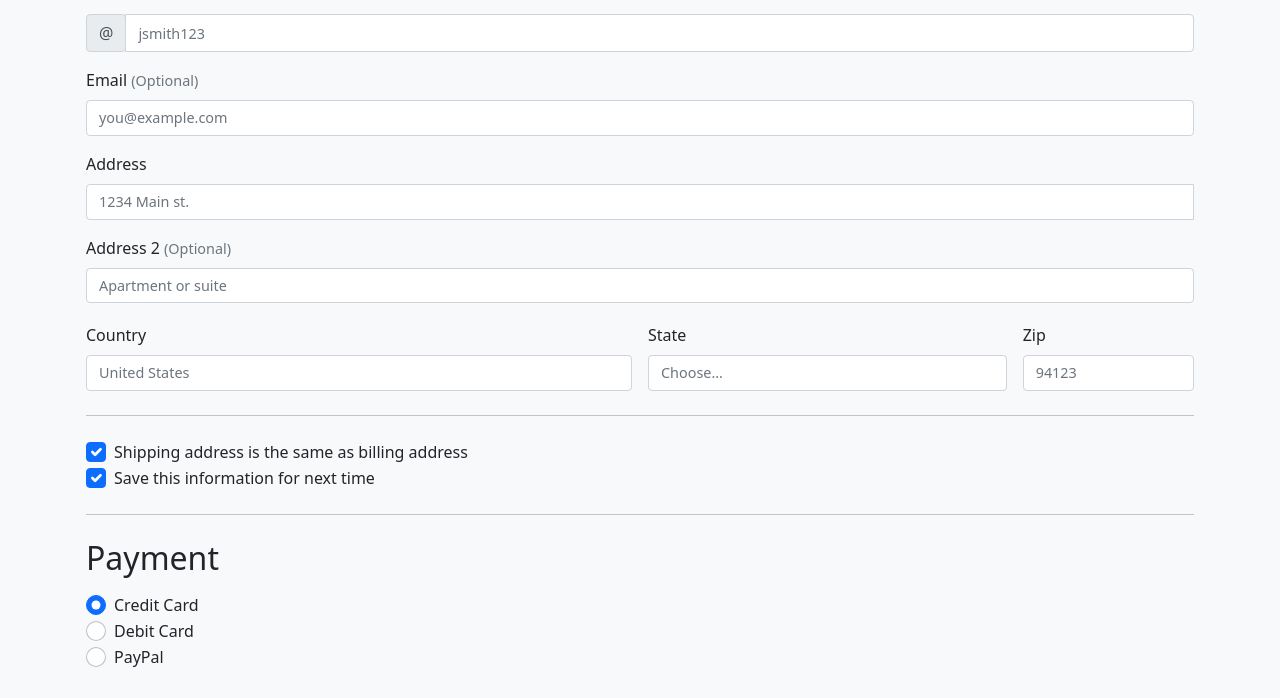
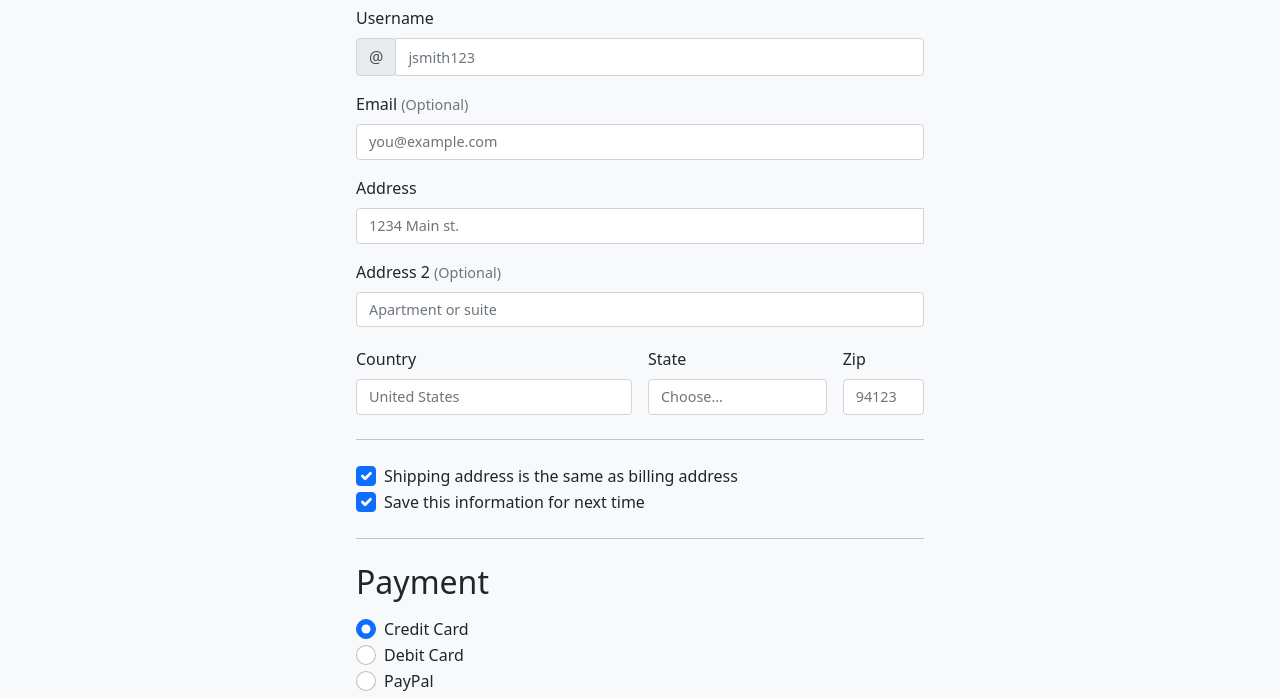
Before and after one commit to jl88s/bootstrap4-checkout, a website: page index.html in a window 1280 px wide. Shown: the part 458-1156 px from the top of the page. Drawn offline with nearby package versions, Linux system fonts and the light colour scheme.

Commit message:
Fixed responsiveness by adding a max-width on the container to center everything

```diff
--- a/index.html
+++ b/index.html
@@ -13,6 +13,7 @@
     <link rel="stylesheet" href="css/styles.css">
     <title>Hello, world!</title>
   </head>
+
   <body class="bg-light">
 
     <!-- logo/header/description -->
@@ -24,11 +25,9 @@
         <h2>Checkout form</h2>
         <p class="lead ">Below is an example form built entirely from Bootstrap's form controls. Each required group has a validation state that can be triggered by attempting to submit the form without completting it. </p>
       </div>
-    </div>
 
     <!-- first and last name -->
 
-    <div class="container">
       <h2 class="mb-3">Billing address</h2>
 
       <form class="needs-validation" novalidate>
--- a/scss/styles.scss
+++ b/scss/styles.scss
@@ -12,3 +12,7 @@ p, .lead {
 html {
   height: 100em;
 }
+
+.container {
+  max-width: 600px;
+}
```
Also changed, not shown: css/styles.css.
